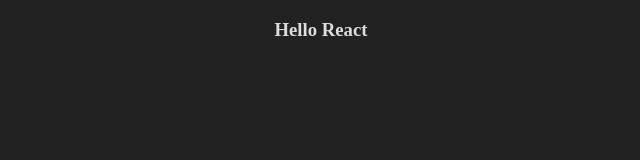
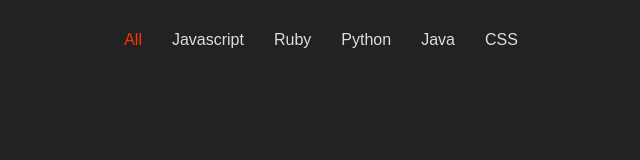
Before and after one commit to maks171293/react-github-battle, a React app: page / in a window 1280 px wide. Shown: the whole page, without its empty margins (319-959 px from the left). Built offline with nearby package versions, Linux system fonts and the light colour scheme.

Commit message:
added Popular component

```diff
--- a/app/components/App.js
+++ b/app/components/App.js
@@ -1,10 +1,11 @@
 import React from 'react';
+import Popular from './Popular';
 
 class App extends React.Component {
   render(){
     return (
-      <div>
-        <h3>Hello React</h3>
+      <div className="container">
+        <Popular />
       </div>
     );
   }
--- /dev/null
+++ b/app/components/Popular.js
@@ -0,0 +1,32 @@
+import React from 'react';
+
+class Popular extends React.Component {
+  constructor(props){
+    super(props);
+    this.state = {
+      selectedLang: 'All'
+    };
+    this.updateLanguage = this.updateLanguage.bind(this);
+  }
+  updateLanguage(lang){
+    this.setState({
+      selectedLang: lang
+    })
+  }
+  render(){
+    let languages = ['All', 'Javascript', 'Ruby', 'Python', 'Java', 'CSS']
+    return (
+      <ul className="languages">
+      {languages.map((lang)=>{
+        return <li
+          style={lang === this.state.selectedLang ? {color: "#ff3300"} : null}
+          onClick={this.updateLanguage.bind(null, lang)}
+          key={lang}
+          >{lang}</li>
+      })}
+    </ul>
+    )
+  }
+}
+
+export default Popular;
--- a/app/index.css
+++ b/app/index.css
@@ -2,4 +2,29 @@
   background-color: #222;
   color: #ddd;
   text-align: center;
+  font-family: sans-serif;;
 }
+
+ul {
+  padding: 0;
+}
+li {
+  list-style-type: none;
+}
+
+.container{
+  max-width: 1200px;
+  margin: 0 auto;
+}
+
+.languages {
+  display: -webkit-flex;
+  display: -ms-flex;
+  display: flex;
+  justify-content: center;
+}
+
+.languages li {
+  margin: 15px;
+  cursor: pointer;
+}
```
